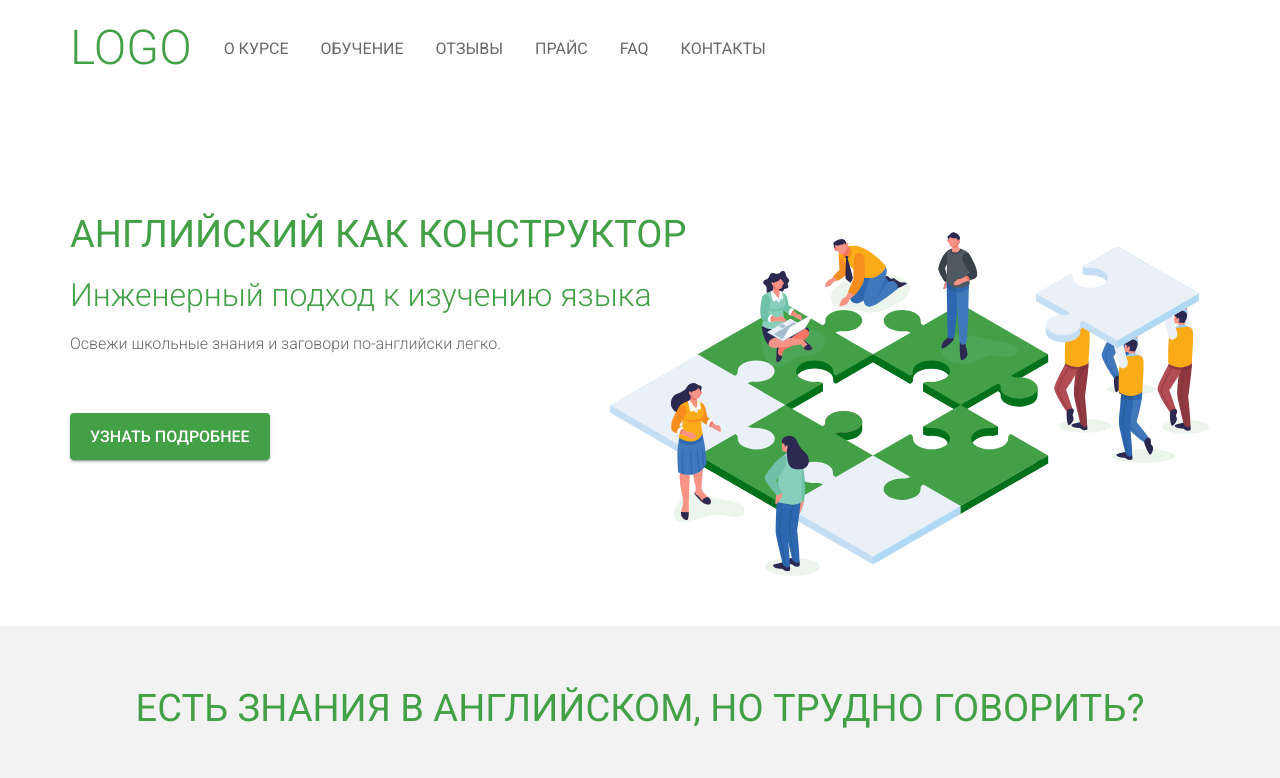
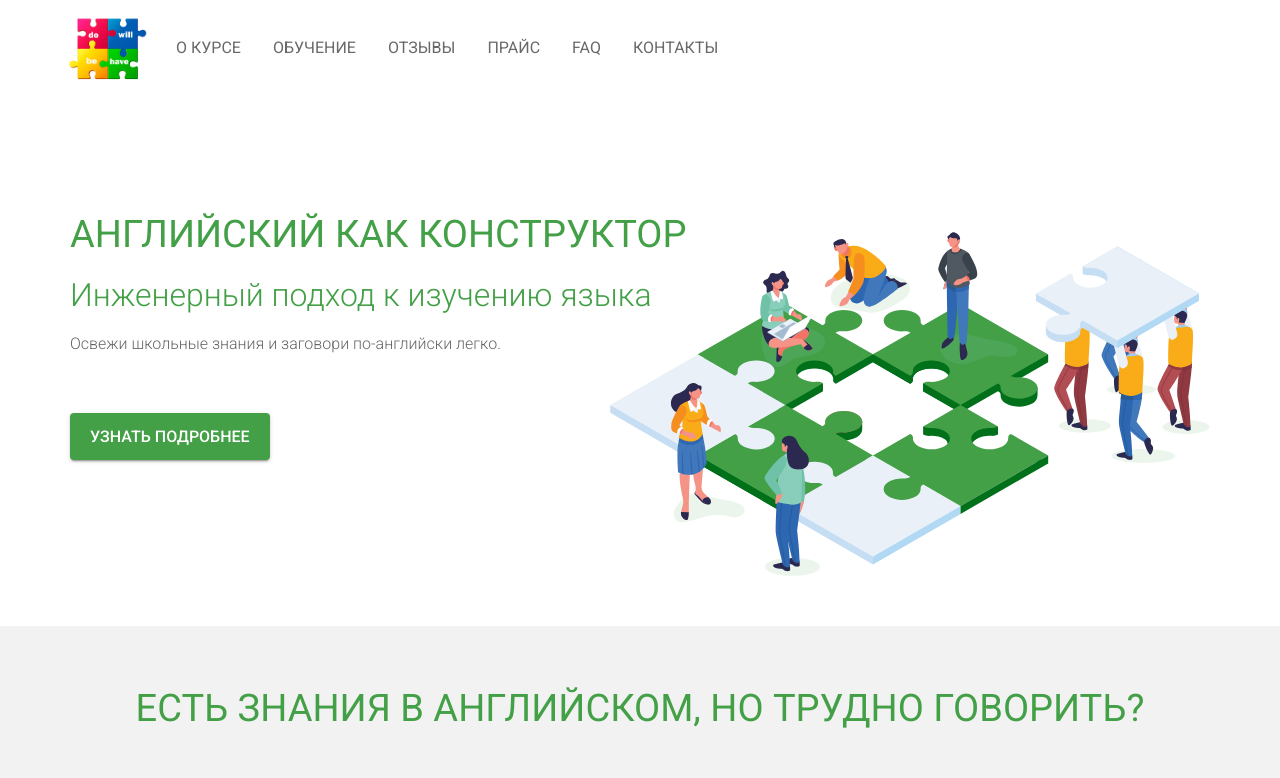
Before and after one commit to v1talii-dev/english-constructor, a Nuxt app: page / in a window 1280 px wide. Shown: the top 778 px of the page. Built offline with nearby package versions, Linux system fonts and the light colour scheme.

Commit message:
add: logo

```diff
--- a/layouts/default.vue
+++ b/layouts/default.vue
@@ -3,9 +3,7 @@
     <div class="header">
       <div class="container">
         <div class="header-container">
-          <div class="logo">
-            LOGO
-          </div>
+          <img class="logo" src="~/assets/logo.png" />
 
           <div class="menu">
             <a class="menu-item" href="#about">О курсе</a>
@@ -72,7 +70,7 @@ h1 {
 }
 
 .header {
-  padding: 24px 0;
+  padding: 12px 0;
   position: fixed;
   width: 100%;
   background-color: #fff;
@@ -84,10 +82,10 @@ h1 {
 }
 
 .logo {
-  margin-right: 32px;
-  font-size: 48px;
-  color: var(--primary-color);
-  line-height: 1;
+  margin-left: -8px;
+  margin-right: 24px;
+  width: 90px;
+  height: auto;
 }
 
 .menu {
```
Also changed, not shown: assets/logo.png (added).
